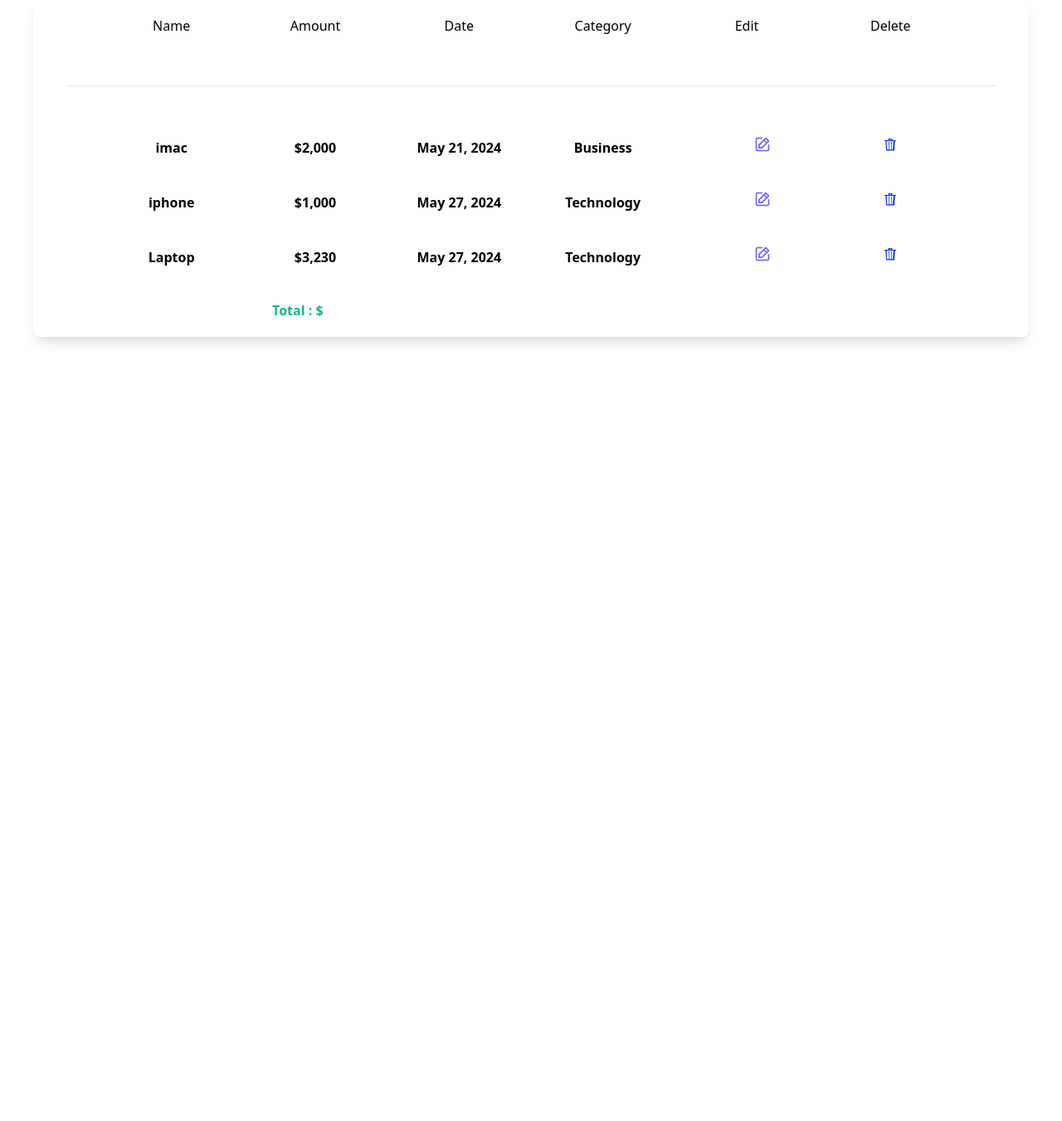
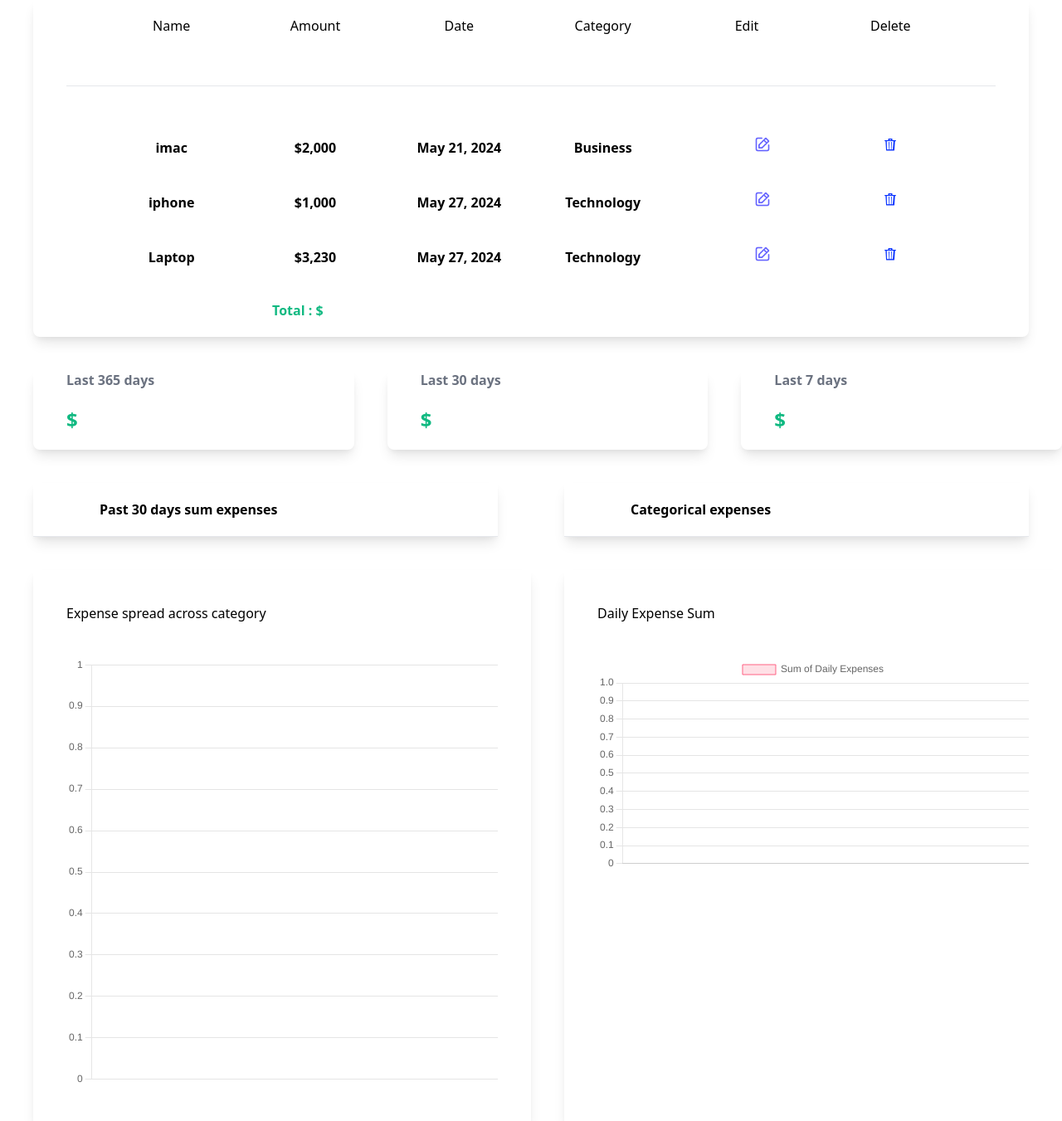
Before and after one commit to rahulkathuriaaa/Expense-Tracker, a Django app: template myapp/templates/myapp/index.html in a window 1280 px wide. Shown: the part 441-1792 px from the top of the page at 83% size. Before the commit the page ends 854 px from the top, so only its background shows below. Run offline with Django 5.2, Linux system fonts and the light colour scheme; the template is opened without the code that fills it: values that come from a table or form of the project are taken from there, others are empty; data comes from the database, SQL or seed files in the repository; both versions use the stored data as it was after the commit; style sheets or scripts are compiled from the project's sources; some libraries are stand-ins or nearby versions.

Commit message:
added chart for statistics

```diff
--- a/myapp/templates/myapp/index.html
+++ b/myapp/templates/myapp/index.html
@@ -78,4 +78,202 @@
 </div>
 
 
+<div class="flex">
+    <div class="w-1/3 shadow-lg ml-10 rounded-lg">
+        <h1 class="ml-10 font-bold text-gray-500">Last 365 days</h1>
+        <h1 class="ml-10 my-5 text-2xl text-green-500 font-bold">
+            ${{yearly_sum.amount__sum|intcomma}}
+        </h1>
+    </div>
+
+    <div class="w-1/3 shadow-lg ml-10 rounded-lg">
+        <h1 class="ml-10 font-bold text-gray-500">Last 30 days</h1>
+        <h1 class="ml-10 my-5 text-2xl text-green-500 font-bold">
+            ${{monthly_sum.amount__sum|intcomma}}
+        </h1>
+    </div>
+
+    <div class="w-1/3 shadow-lg ml-10 rounded-lg">
+        <h1 class="ml-10 font-bold text-gray-500">Last 7 days</h1>
+        <h1 class="ml-10 my-5 text-2xl text-green-500 font-bold">
+            ${{weekly_sum.amount__sum|intcomma}}
+        </h1>
+    </div>
+</div>
+
+<div class="flex">
+    <div class="w-1/2 shadow-lg m-10">
+        <div class="flex flex-wrap space-x-40 font-bold px-20 py-5">
+            <span>Past 30 days sum expenses</span>
+        </div>
+        <hr>
+        <div id="30-day-table">
+            {% for daily_sum in daily_sums %}
+                <div class="flex flex-wrap px-20 py-5">
+                    <span>
+                        {{daily_sum.date}}
+                    </span>
+                </div>
+                <div class="flex flex-wrap px-20 py-5">
+                    <span class="text-green-500">
+                        ${{daily_sum.sum}}
+                    </span>
+                </div>
+
+            {% endfor %}
+        </div>
+    </div>
+    <div class="w-1/2 shadow-lg m-10">
+        <div class="flex flex-wrap space-x-40 font-bold px-20 py-5">
+            <span>Categorical expenses</span>
+        </div>
+        <hr>
+        <div id="cat-sum-table">
+            {% for categorical_sum in categorical_sums %}
+                <div class="flex flex-wrap px-20 py-5">
+                    <span>
+                        {{categorical_sum.category}}
+                    </span>
+                </div>
+                <div class="flex flex-wrap px-20 py-5">
+                    <span class="text-green-500">
+                        ${{categorical_sum.sum}}
+                    </span>
+                </div>
+
+            {% endfor %}
+        </div>
+    </div>
+</div>
+
+
+<div class="flex">
+    <div class="w-1/2 shadow-lg ml-10">
+        <h1 class="m-10">Expense spread across category</h1>
+        <canvas id="myChart" class="m-10"></canvas>
+    </div>
+    <div class="w-1/2 shadow-lg ml-10">
+        <h1 class="m-10">Daily Expense Sum</h1>
+        <canvas id="myChart1" class="m-10"></canvas>
+    </div>
+</div>
+
+
+<script src="https://cdn.jsdelivr.net/npm/chart.js@3.0.2/dist/chart.min.js"></script>
+
+<script>
+    const cats = []
+    const cat_sums = []
+
+
+    const catSumDiv = document.getElementById('cat-sum-table').getElementsByTagName('div')
+
+    for(i=0;i < catSumDiv.length;i++){
+        if(i%2==1){
+            cat_sums.push(catSumDiv[i].innerText.replace("$",""))
+        }else{
+            cats.push(catSumDiv[i].innerText)
+        }
+    }
+    // console.log(cat_sums)
+
+
+
+
+
+
+    var ctx = document.getElementById('myChart').getContext('2d');
+    var myChart = new Chart(ctx, {
+        type: 'pie',
+        data: {
+            labels: cats,
+            datasets: [{
+                label: '# of Votes',
+                data: cat_sums,
+                backgroundColor: [
+                    'rgba(255, 99, 132, 0.2)',
+                    'rgba(54, 162, 235, 0.2)',
+                    'rgba(255, 206, 86, 0.2)',
+                    'rgba(75, 192, 192, 0.2)',
+                    'rgba(153, 102, 255, 0.2)',
+                    'rgba(255, 159, 64, 0.2)'
+                ],
+                borderColor: [
+                    'rgba(255, 99, 132, 1)',
+                    'rgba(54, 162, 235, 1)',
+                    'rgba(255, 206, 86, 1)',
+                    'rgba(75, 192, 192, 1)',
+                    'rgba(153, 102, 255, 1)',
+                    'rgba(255, 159, 64, 1)'
+                ],
+                borderWidth: 1
+            }]
+        },
+        options: {
+            scales: {
+                y: {
+                    beginAtZero: true
+                }
+            }
+        }
+    });
+
+
+    const dates=[]
+    const sums = []
+
+    const dailySumDiv = document.getElementById('30-day-table').getElementsByTagName('div')
+
+    for(i=0;i < dailySumDiv.length;i++){
+        if(i%2==1){
+            sums.push(dailySumDiv[i].innerText.replace("$",""))
+        }else{
+            dates.push(dailySumDiv[i].innerText)
+        }
+    }
+
+    console.log(dates)
+    console.log(sums)
+
+
+
+
+    var ctx1 = document.getElementById('myChart1').getContext('2d');
+    var myChart1 = new Chart(ctx1, {
+        type: 'line',
+        data: {
+            labels: dates,
+            datasets: [{
+                label: 'Sum of Daily Expenses',
+                data: sums,
+                backgroundColor: [
+                    'rgba(255, 99, 132, 0.2)',
+                    'rgba(54, 162, 235, 0.2)',
+                    'rgba(255, 206, 86, 0.2)',
+                    'rgba(75, 192, 192, 0.2)',
+                    'rgba(153, 102, 255, 0.2)',
+                    'rgba(255, 159, 64, 0.2)'
+                ],
+                borderColor: [
+                    'rgba(255, 99, 132, 1)',
+                    'rgba(54, 162, 235, 1)',
+                    'rgba(255, 206, 86, 1)',
+                    'rgba(75, 192, 192, 1)',
+                    'rgba(153, 102, 255, 1)',
+                    'rgba(255, 159, 64, 1)'
+                ],
+                borderWidth: 1
+            }]
+        },
+        options: {
+            scales: {
+                y: {
+                    beginAtZero: true
+                }
+            }
+        }
+    });
+
+</script>
+
 {% endblock body %}
```
Also changed, not shown: myapp/views.py (+33 -2 lines), db.sqlite3.
